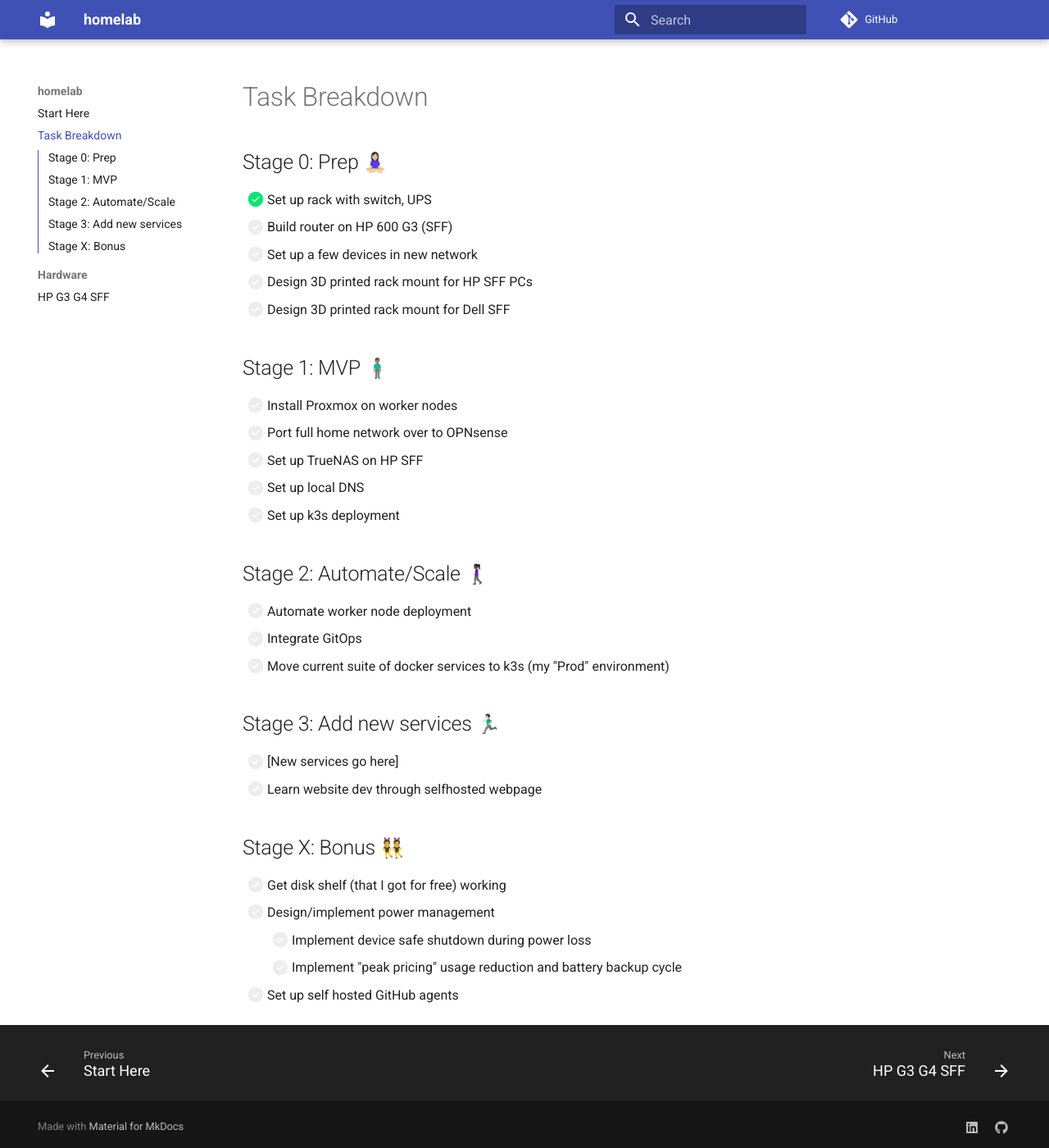
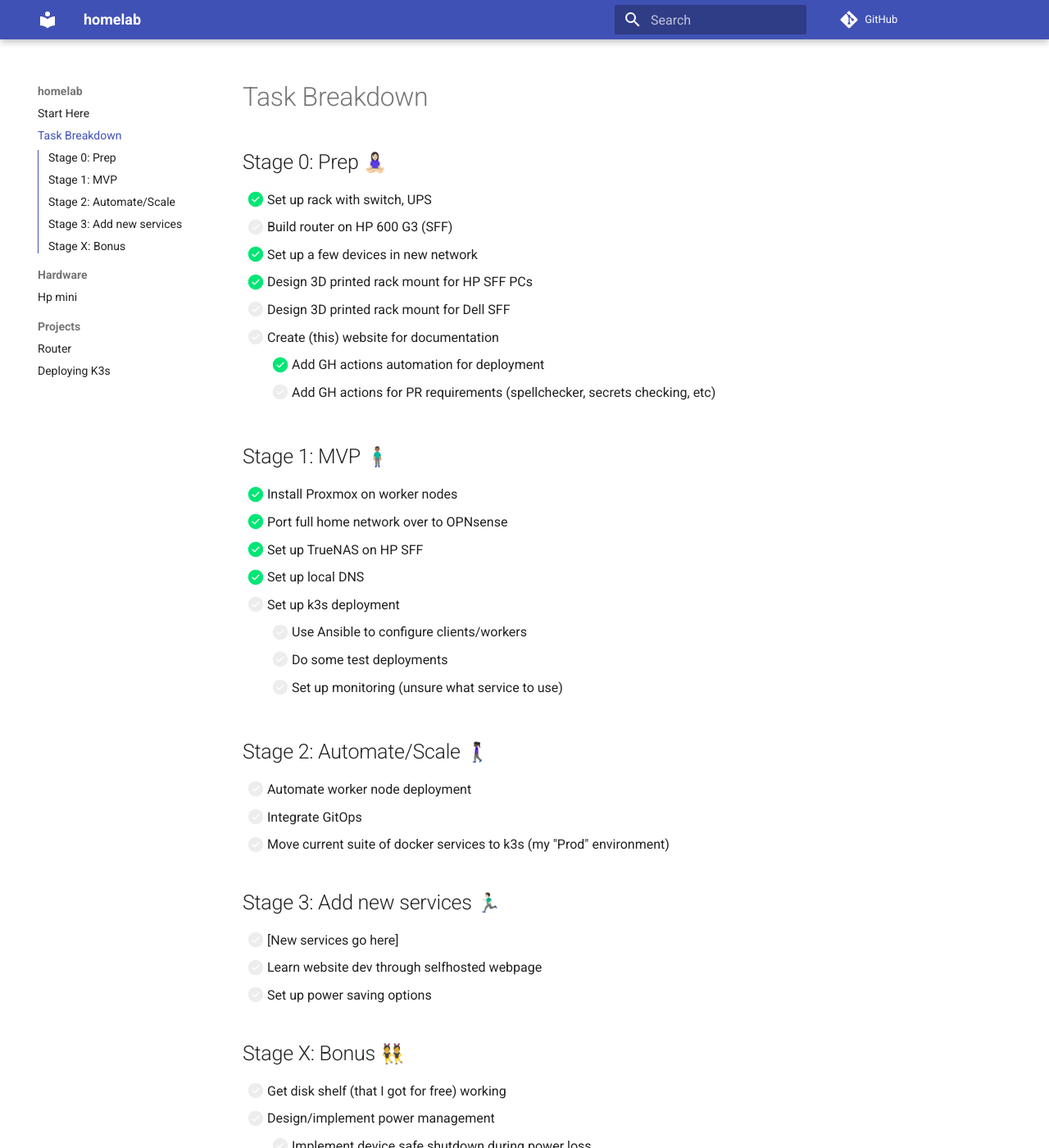
Before and after one commit to JohnFodero/homelab, an MkDocs documentation site: the page built from docs/tasks.md, in a window 1280 px wide and 1400 px high. Shown: the whole window at 82% size. Built offline with MkDocs 1.6.1 and Material for MkDocs 9.7.7, drawn with Linux system fonts in a browser that asks for light colours; emoji names are drawn with the system emoji font; comment, search, counter and statistics services are not loaded.

Commit message:
router and k3s drafts

```diff
--- a/docs/tasks.md
+++ b/docs/tasks.md
@@ -4,16 +4,22 @@
 
 - [x] Set up rack with switch, UPS
 - [ ] Build router on HP 600 G3 (SFF)
-- [ ] Set up a few devices in new network
-- [ ] Design 3D printed rack mount for HP SFF PCs
+- [x] Set up a few devices in new network
+- [x] Design 3D printed rack mount for HP SFF PCs
 - [ ] Design 3D printed rack mount for Dell SFF
+- [ ] Create (this) website for documentation
+    - [x] Add GH actions automation for deployment
+    - [ ] Add GH actions for PR requirements (spellchecker, secrets checking, etc)
 
 ## Stage 1: MVP :man_standing_tone3:
-- [ ] Install Proxmox on worker nodes
-- [ ] Port full home network over to OPNsense
-- [ ] Set up TrueNAS on HP SFF
-- [ ] Set up local DNS
+- [x] Install Proxmox on worker nodes
+- [x] Port full home network over to OPNsense
+- [x] Set up TrueNAS on HP SFF
+- [x] Set up local DNS
 - [ ] Set up k3s deployment
+    - [ ] Use Ansible to configure clients/workers
+    - [ ] Do some test deployments
+    - [ ] Set up monitoring (unsure what service to use)
 
 ## Stage 2: Automate/Scale :woman_walking_tone5:
 - [ ] Automate worker node deployment
@@ -23,6 +29,7 @@
 ## Stage 3: Add new services :man_running_tone1:
 - [ ] [New services go here]
 - [ ] Learn website dev through selfhosted webpage
+- [ ] Set up power saving options
 
 ## Stage X: Bonus :people_with_bunny_ears_partying:
 - [ ] Get disk shelf (that I got for free) working
```
Also changed, not shown: docs/hardware/HP_G3_G4_SFF.md (deleted, +0 -3 lines), docs/hardware/hp_mini.md (added, +3 -0 lines), docs/projects/DIY_Router.md (added, +14 -0 lines), docs/projects/k3s_deployment.md (added, +54 -0 lines).
